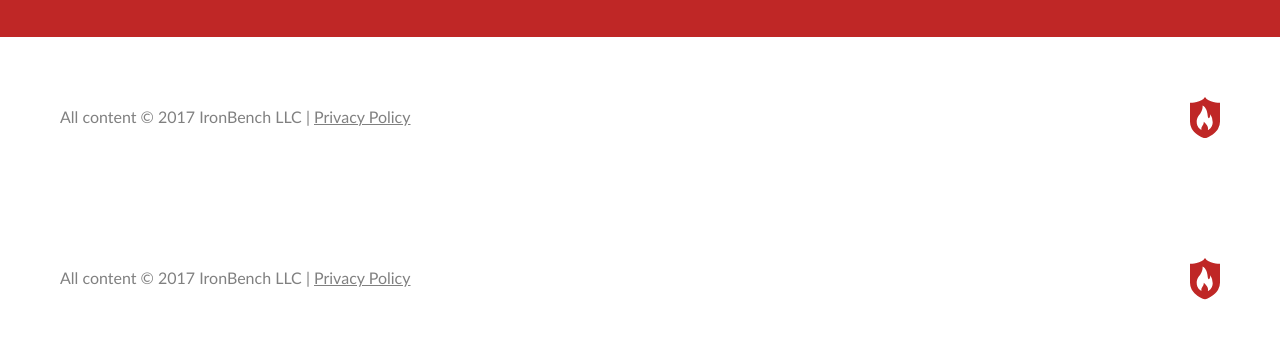
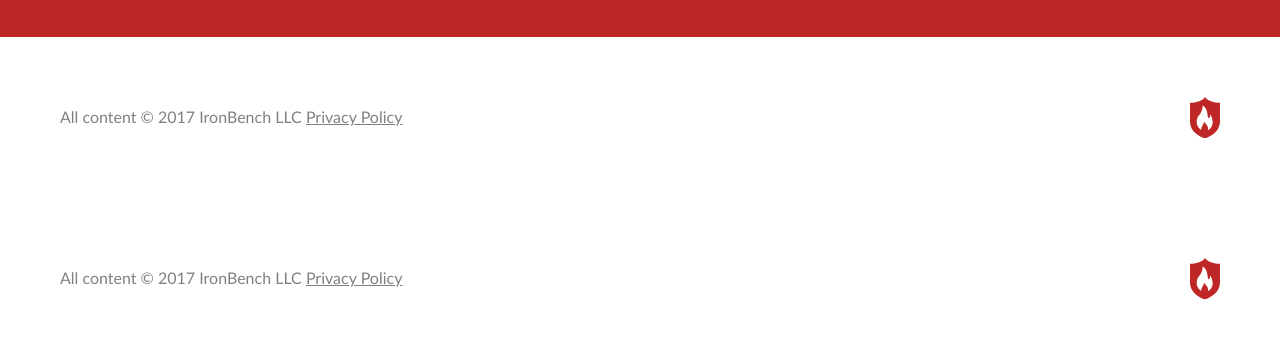
Before and after one commit to ironbench/ironbench.github.io, a Jekyll site: the page built from thank-you.html, in a window 1280 px wide. Shown: the part 463-802 px from the top of the page. Built offline with Jekyll 4.4.1, drawn with Linux system fonts in a browser that asks for light colours.

Commit message:
more web font loading updates, footer layout updates

```diff
--- a/_includes/page-footer.html
+++ b/_includes/page-footer.html
@@ -1,8 +1,8 @@
 <div class="page-footer">
   <div class="wrapper">
-    <span class="page-footer__meta">All content © 2017 IronBench LLC | <a href="/privacy-policy/">Privacy Policy</a></span>
     <svg class="page-footer__icon" xmlns="http://www.w3.org/2000/svg" viewBox="0 0 46 63.633">
       <use xlink:href="#icon-shield"></use>
     </svg>
+    <span class="page-footer__meta">All content © 2017 IronBench LLC <a href="/privacy-policy/">Privacy Policy</a></span>
   </div>
 </div>
--- a/_layouts/default.html
+++ b/_layouts/default.html
@@ -3,7 +3,7 @@
 ---
 
 <!doctype html>
-<html class="no-js" lang="">
+<html class="no-js wf-loading" lang="en">
 <head>
   <meta charset="utf-8">
   <meta http-equiv="x-ua-compatible" content="ie=edge">
@@ -26,14 +26,6 @@
   </style>
 
   <link rel="stylesheet" type="text/css" href="/css/legal.css">
-
-  <script>
-    (function() {
-      if (sessionStorage.fonts) {
-        document.documentElement.classList.add('wf-active');
-      }
-    })();
-  </script>
 </head>
 <body>
   {% include svg.html %}
@@ -42,20 +34,13 @@
   </div>
   {% include page-footer.html %}
   <script>
-    WebFontConfig = {
-      typekit: { id: 'gur2vnw' },
-      timeout: 2000,
-      active: function() {
-        sessionStorage.fonts = true;
-        console.log('true');
-      }
-    };
-
     (function(d) {
-      var wf = d.createElement('script'), s = d.scripts[0];
-      wf.src = 'https://ajax.googleapis.com/ajax/libs/webfont/1.6.26/webfont.js';
-      wf.async = true;
-      s.parentNode.insertBefore(wf, s);
+      var config = {
+        kitId: 'gur2vnw',
+        scriptTimeout: 3000,
+        async: true
+      },
+      h=d.documentElement,t=setTimeout(function(){h.className=h.className.replace(/\bwf-loading\b/g,"")+" wf-inactive";},config.scriptTimeout),tk=d.createElement("script"),f=false,s=d.getElementsByTagName("script")[0],a;h.className+=" wf-loading";tk.src='https://use.typekit.net/'+config.kitId+'.js';tk.async=true;tk.onload=tk.onreadystatechange=function(){a=this.readyState;if(f||a&&a!="complete"&&a!="loaded")return;f=true;clearTimeout(t);try{Typekit.load(config)}catch(e){}};s.parentNode.insertBefore(tk,s)
     })(document);
   </script>
 </body>
--- a/_sass/abstracts/_mixins.scss
+++ b/_sass/abstracts/_mixins.scss
@@ -7,6 +7,7 @@
 // Breakpoints
 // --------------------------------------------------------------------------
 
+$bp-xsmall: rem(374);
 $bp-small: rem(650);
 $bp-medium: rem(715);
 $bp-large: rem(1000);
@@ -31,7 +32,11 @@
 // --------------------------------------------------------------------------
 
 @mixin at-least($breakpoint) {
-  @if $breakpoint == 'small' {
+  @if $breakpoint == 'xsmall' {
+    @media (min-width: $bp-xsmall) {
+      @content;
+    }
+  } @if $breakpoint == 'small' {
     @media (min-width: $bp-small) {
       @content;
     }
@@ -51,7 +56,11 @@
 }
 
 @mixin until($breakpoint) {
-  @if $breakpoint == 'small' {
+  @if $breakpoint == 'xsmall' {
+    @media (max-width: $bp-xsmall) {
+      @content;
+    }
+  } @if $breakpoint == 'small' {
     @media (max-width: $bp-small) {
       @content;
     }
--- a/_sass/base/_base.scss
+++ b/_sass/base/_base.scss
@@ -26,6 +26,10 @@
   line-height: 1.4;
 }
 
+.wf-loading * {
+  visibility: hidden;
+}
+
 .wf-active body {
   font-family: $web-font-family, $base-font-family;
 }
--- a/_sass/layout/_page.scss
+++ b/_sass/layout/_page.scss
@@ -117,7 +117,10 @@
 
 .page-footer__meta {
   color: $color-med-gray;
-  line-height: rem(40);
+
+  @include at-least(small) {
+    line-height: rem(40);
+  }
 }
 
 .page-footer__icon {
@@ -125,8 +128,17 @@
   width: rem(30);
   float: right;
   fill: $color-red;
+
+  @include until(xsmall) {
+    display: none;
+  }
 }
 
 .page-footer a {
+  display: inline;
   color: $color-med-gray;
+
+  @include until(small) {
+    display: block;
+  }
 }
```
